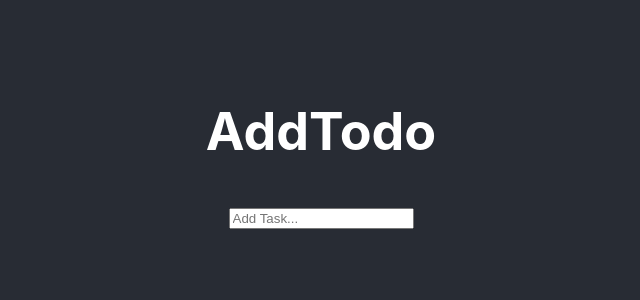
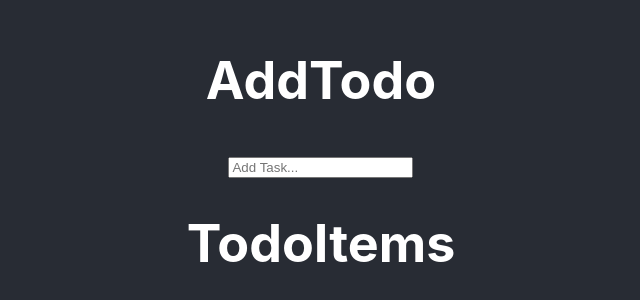
Before and after one commit to antdke/todo-list, a React (Create React App) app: page / in a window 1280 px wide. Shown: the part 238-538 px from the top of the page, without its empty margins (319-959 px from the left). Built offline with nearby package versions, Linux system fonts and the light colour scheme.

Commit message:
imported TodoItems into AddTodo

```diff
--- a/src/components/AddTodo.tsx
+++ b/src/components/AddTodo.tsx
@@ -6,6 +6,7 @@
  */
 
 import React, { useState } from "react";
+import TodoItems from "./TodoItems";
 
 const AddTodo = () => {
   const [task, setTask] = useState("");
@@ -24,6 +25,7 @@ const AddTodo = () => {
         </button>
       </form>
       <h3>{task}</h3>
+      <TodoItems />
     </div>
   );
 };
```
